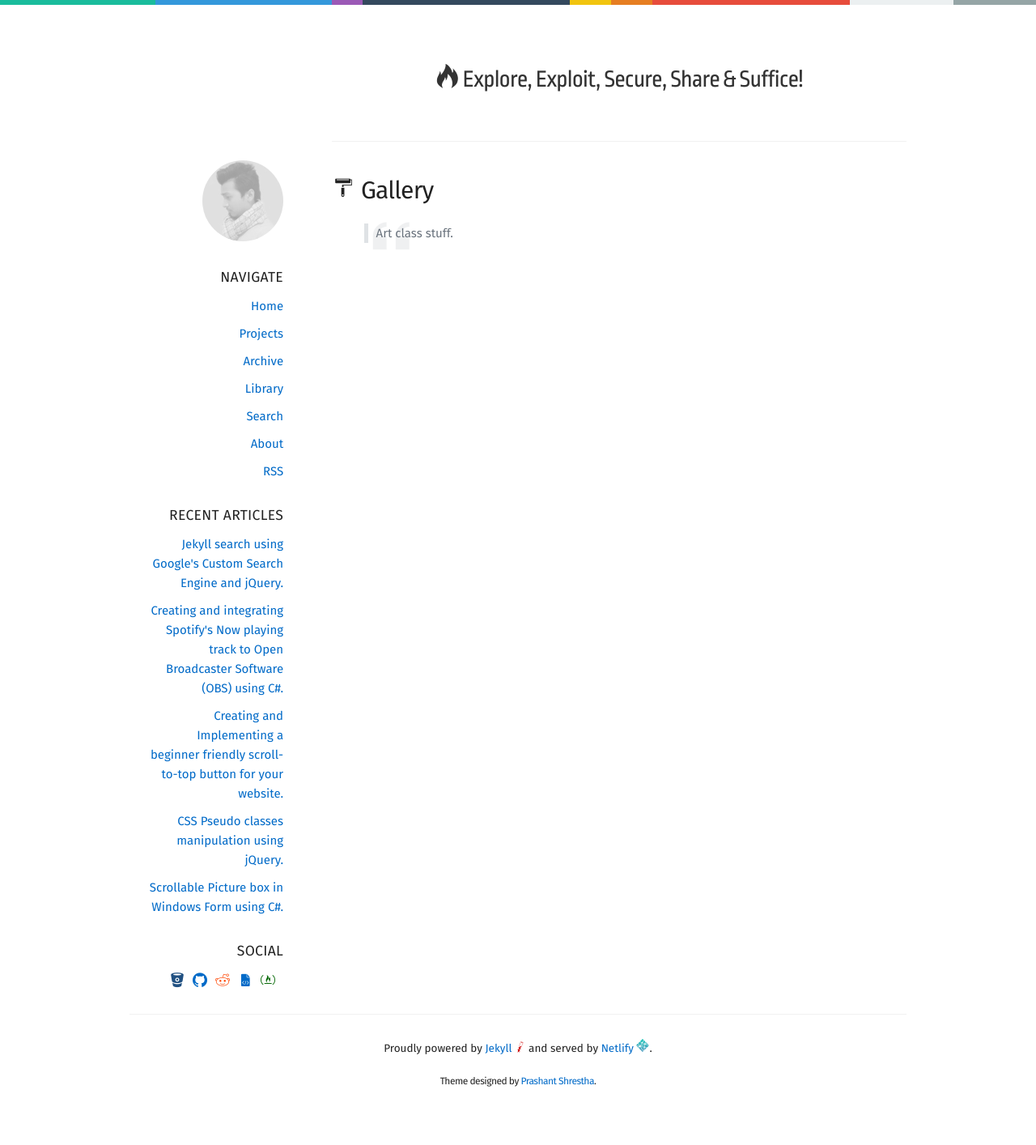
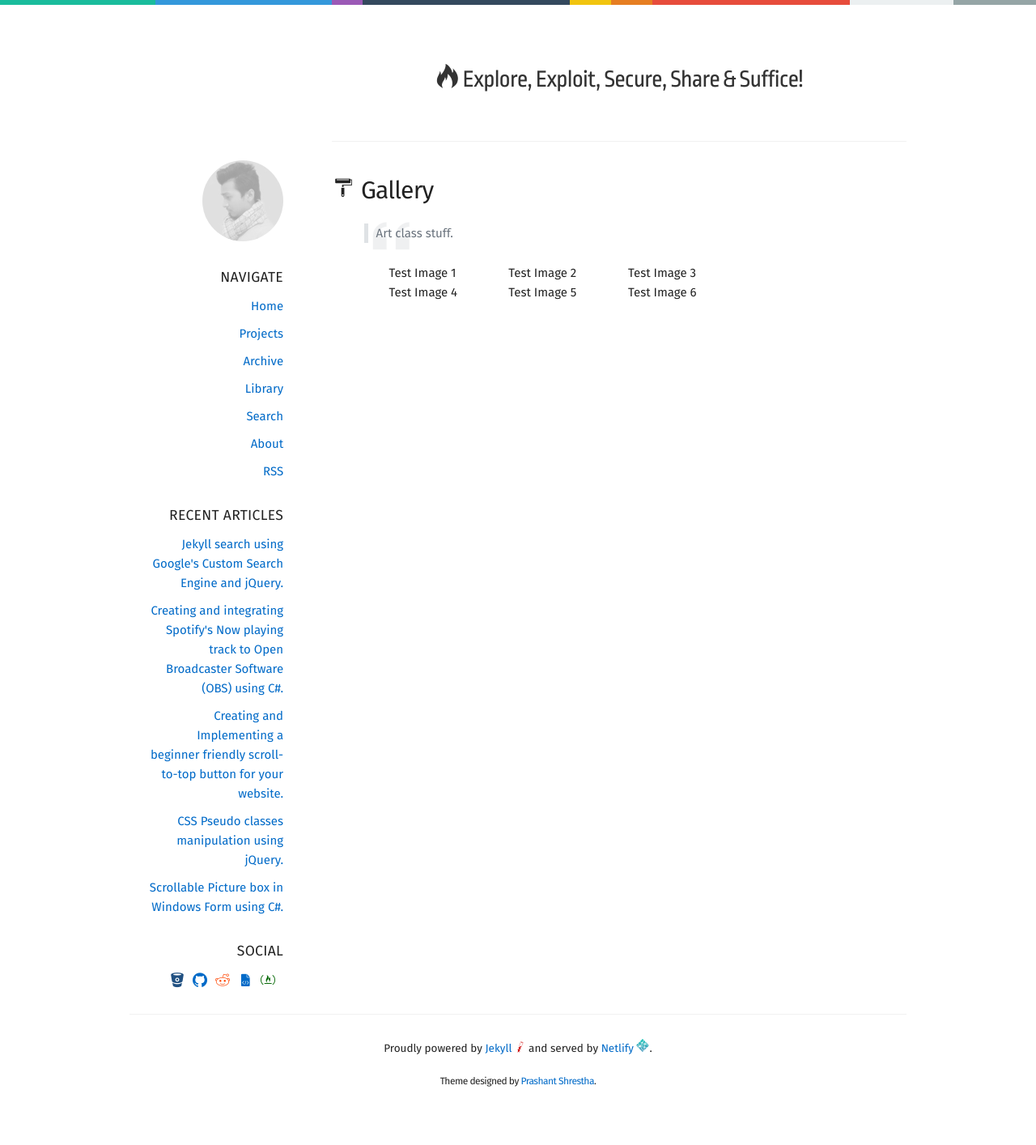
Before and after one commit to intern0t/personal-blog, a Jekyll site: the page built from gallery.md, in a window 1280 px wide. Shown: the whole page at 81% size. Built offline with Jekyll 4.4.1, drawn with Linux system fonts in a browser that asks for light colours; nearby versions of some CDN libraries; some web fonts are replaced.

Commit message:
Testing new gallery styling.

```diff
--- a/gallery.md
+++ b/gallery.md
@@ -7,3 +7,16 @@ permalink: /gallery/
 #### <span class="icon-paint"></span>  Gallery
 
 >Art class stuff.
+
+<div class="container">
+    <div class="row">
+        <div class="three columns">Test Image 1</div>
+        <div class="three columns">Test Image 2</div>
+        <div class="three columns">Test Image 3</div>
+    </div>
+    <div class="row">
+        <div class="three columns">Test Image 4</div>
+        <div class="three columns">Test Image 5</div>
+        <div class="three columns">Test Image 6</div>
+    </div>
+</div>
```
